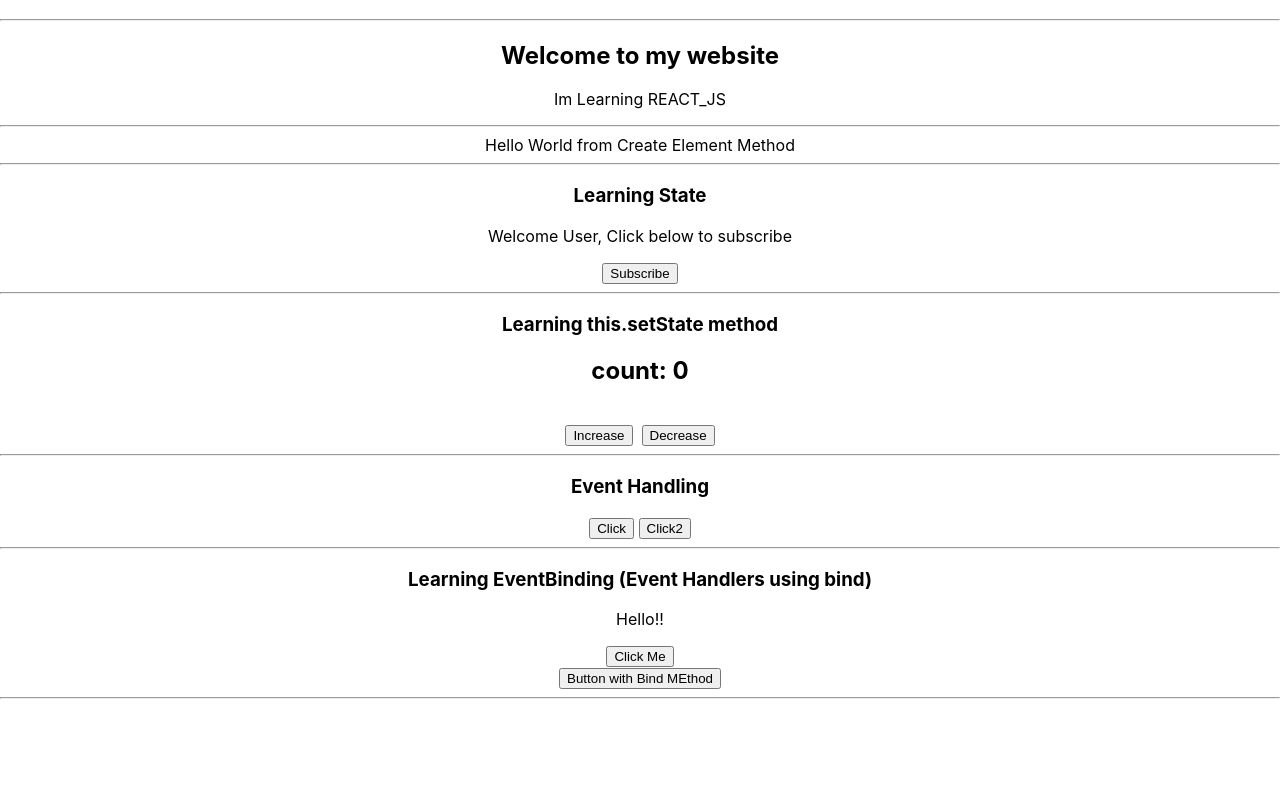
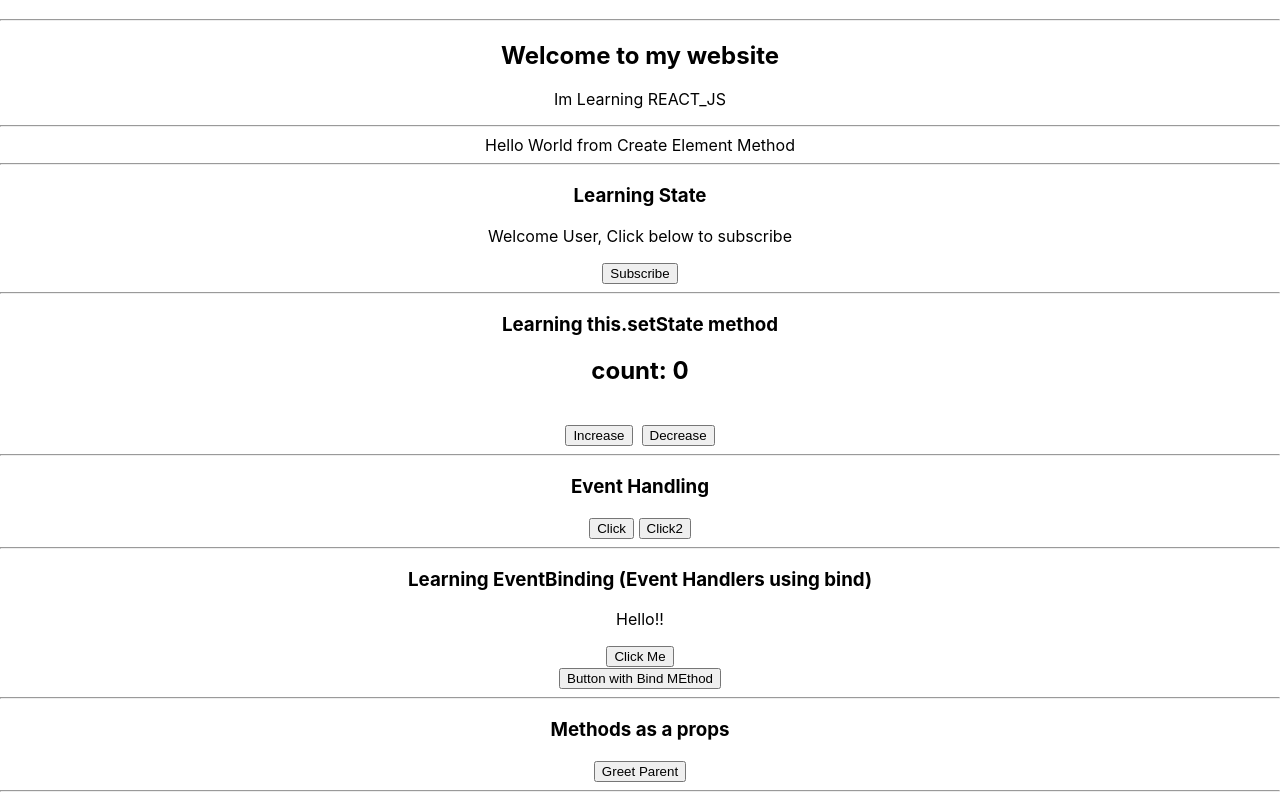
Before and after one commit to kirannani168/LearningReactJS, a React (Create React App) app: page / in a window 1280 px wide. Shown: the part 211-1011 px from the top of the page. Before the commit the page ends 918 px from the top, so only its background shows below. Built offline with nearby package versions, Linux system fonts and the light colour scheme.

Commit message:
Methods as Props: PArent&CHild Compnts
Parent and child components are added and passed parameters from child component to parent component

```diff
--- a/src/App.js
+++ b/src/App.js
@@ -7,6 +7,7 @@
 import EventHandling from './Components/EventHandling';
 import Greet from './Components/Greet';
 import Message from './Components/Message';
+import ParentComponent from './Components/ParentComponent';
 import Welcome from './Components/Welcome';
 
 class App extends Component {
@@ -30,6 +31,8 @@
         <hr/>
         <EventBinding/>
         <hr/>
+        <ParentComponent/>
+        <hr/>
       </div>
     )
   }
--- /dev/null
+++ b/src/Components/ChildComponent.js
@@ -0,0 +1,10 @@
+import React from 'react'
+
+function ChildComponent(props) {
+  return (
+    <div>
+        <button onClick={()=>props.greetHandler('Child')}>Greet Parent</button>
+    </div>
+  )
+}
+export default ChildComponent;
--- /dev/null
+++ b/src/Components/ParentComponent.js
@@ -0,0 +1,24 @@
+import React, { Component } from 'react'
+import ChildComponent from './ChildComponent';
+
+class ParentComponent extends Component {
+    constructor(){
+        super();
+        this.state = {
+            parentName: "Parent"
+        }
+        this.greetParent = this.greetParent.bind(this)
+    }
+    greetParent(child){
+        alert(`Hello ${this.state.parentName} from ${child}`)
+    }
+  render() {
+    return (
+      <div>
+        <h3>Methods as a props</h3>
+        <ChildComponent greetHandler = {this.greetParent}/>
+      </div>
+    )
+  }
+}
+export default ParentComponent;
```
